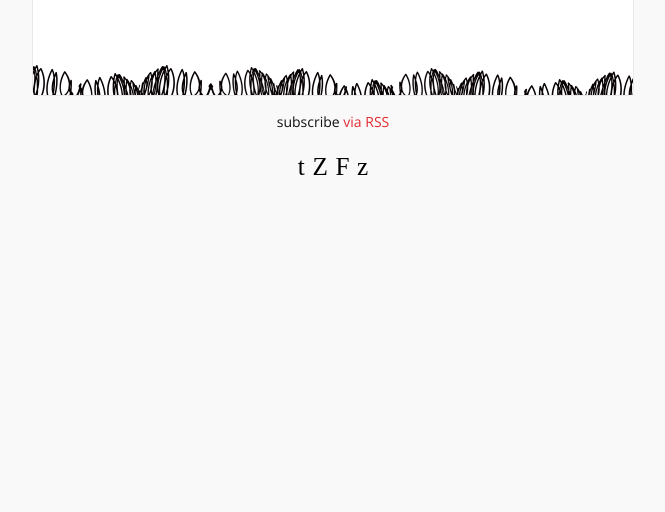
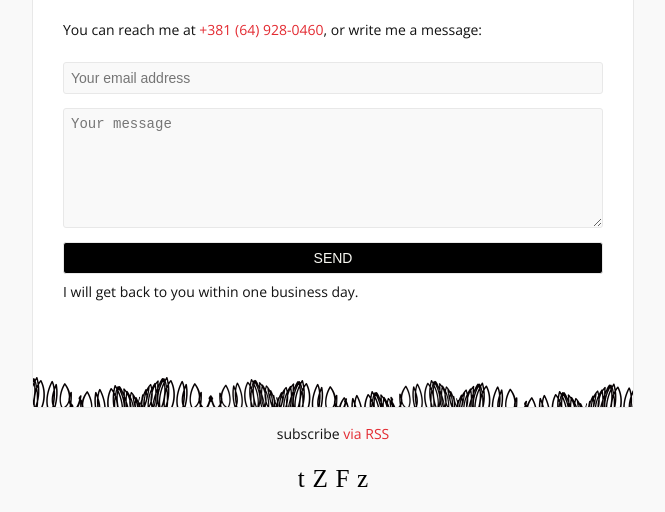
Before and after one commit to markosankovic/markosankovic.github.io, a Jekyll site: the page built from contact.md, in a window 1280 px wide. Shown: the part 659-1171 px from the top of the page, without its empty margins (307-972 px from the left). Built offline with Jekyll 4.4.1, drawn with Linux system fonts in a browser that asks for light colours; some web fonts are replaced; before the commit the page ends 900 px from its top, so only the background shows below that.

Commit message:
Add contact form

```diff
--- a/_config.yml
+++ b/_config.yml
@@ -1,5 +1,5 @@
 # Site settings
-title: mali NERED
+title: MALI NERED
 email: sankovic.marko@gmail.com
 description: > # this means to ignore newlines until "baseurl:"
   Write an awesome description for your new site here. You can edit this
--- a/_sass/_base.scss
+++ b/_sass/_base.scss
@@ -134,7 +134,7 @@ blockquote {
 pre,
 code {
   font-size: 15px;
-  border-radius: 4px;
+  border-radius: 3px;
   color: #f8f8f2;
   background-color: #272822;
 }
@@ -326,3 +326,37 @@ pre {
   75%   { background-image: url('/images/logo2.png'); }
   100%   { background-image: url('/images/logo1.png'); }
 }
+
+iframe.google-maps {
+  margin-bottom: $base-font-size;
+}
+
+#contact-form {
+  .form-control {
+    padding: $base-font-size/2 0;
+  }
+  input, textarea {
+    width: 100%;
+    background-color: $background-color;
+    border: 1px solid $grey-color-light;
+    font-size: 1em;
+    color: $text-color;
+    padding: $base-font-size / 2;
+    box-sizing: border-box;
+    border-radius: 3px;
+  }
+  input[type=submit] {
+    background-color: black;
+    color: #f8f8f2;
+    cursor: pointer;
+    font-weight: lighter;
+    transition: background-color 0.2s ease-out;
+    &:hover {
+      background-color: $brand-color;
+    }
+  }
+  textarea {
+    height: 120px;
+    vertical-align: top
+  }
+}
--- a/contact.md
+++ b/contact.md
@@ -8,4 +8,20 @@ permalink: /contact/
 
 <p>The office is located at Vojvode Stepe 107 in Belgrade, Serbia.</p>
 
-<iframe src="https://www.google.com/maps/embed?pb=!1m18!1m12!1m3!1d2832.0604326695534!2d20.47106441588275!3d44.77957328688286!2m3!1f0!2f0!3f0!3m2!1i1024!2i768!4f13.1!3m3!1m2!1s0x475a705cedc4e2ad%3A0x27d479ecca1d6310!2sEsseWorks!5e0!3m2!1sen!2srs!4v1461070741137" width="100%" height="280" frameborder="0" style="border:0" allowfullscreen></iframe>
+<iframe class="google-maps" src="https://www.google.com/maps/embed?pb=!1m18!1m12!1m3!1d2832.0604326695534!2d20.47106441588275!3d44.77957328688286!2m3!1f0!2f0!3f0!3m2!1i1024!2i768!4f13.1!3m3!1m2!1s0x475a705cedc4e2ad%3A0x27d479ecca1d6310!2sEsseWorks!5e0!3m2!1sen!2srs!4v1461070741137" width="100%" height="280" frameborder="0" style="border:0" allowfullscreen></iframe>
+
+<p>You can reach me at <a href="tel:+381-64-928-0460">+381 (64) 928-0460</a>, or write me a message:</p>
+
+<form id="contact-form" action="#" method="post">
+<div class="form-control">
+<input type="email" name="email" placeholder="Your email address"/>
+</div>
+<div class="form-control">
+<textarea name="message" placeholder="Your message"></textarea>
+</div>
+<div class="form-control">
+<input type="submit" value="SEND" />
+</div>
+</form>
+
+<p>I will get back to you within one business day.</p>
```
Also changed, not shown: about.md (+3 -3 lines).
